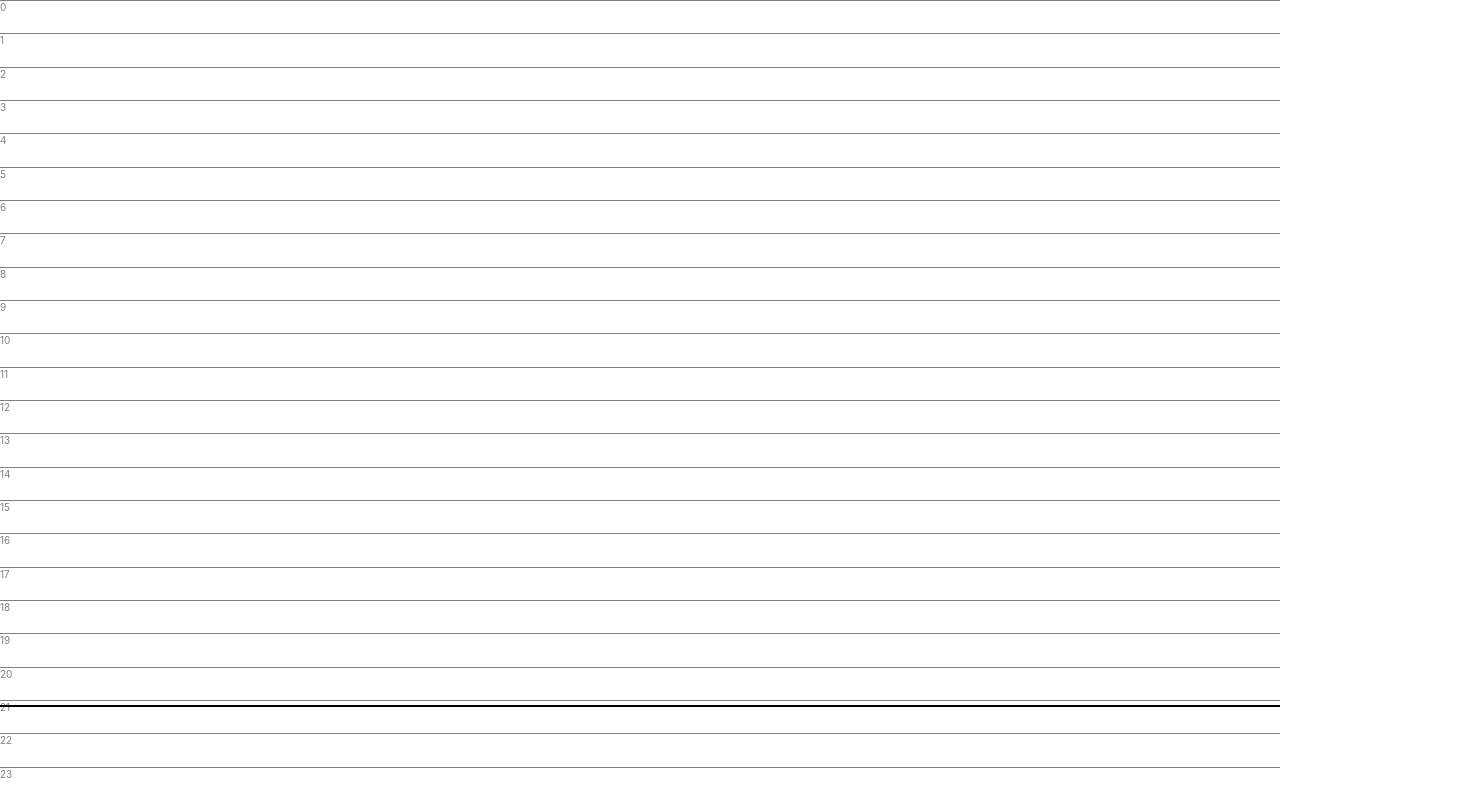
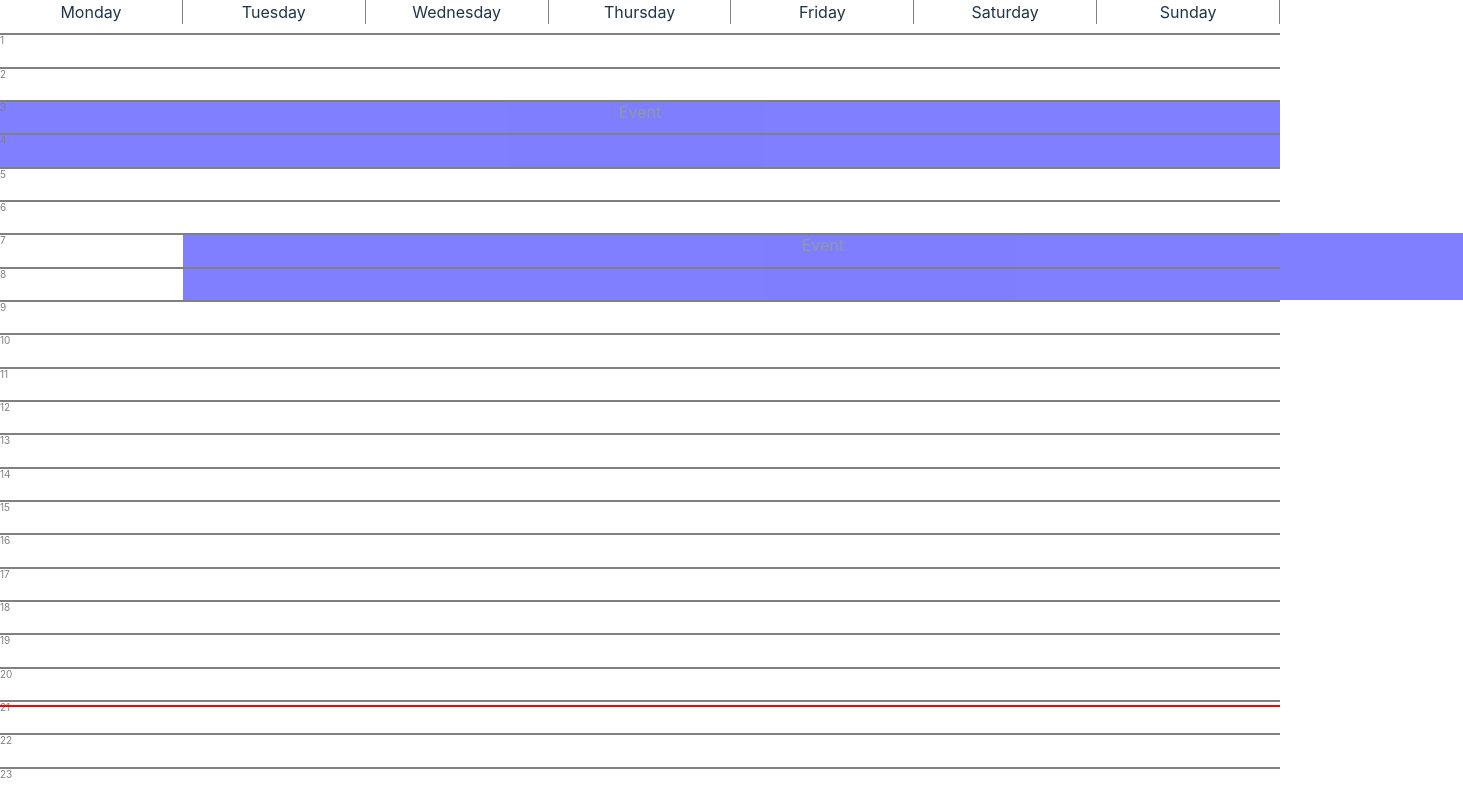
Before and after one commit to BogdanYarotsky/calendar, a React (Vite) app: page / in a window 1280 px wide. Shown: the whole page, 1463 px wide, since content can reach past the window. Built offline with nearby package versions, Linux system fonts and the light colour scheme.

Commit message:
WIP - weekdays

```diff
--- a/src/App.css
+++ b/src/App.css
@@ -1,33 +1,40 @@
 .container {
-  position: relative;
   width: 100vw; /* Full viewport width */
   height: 100vh;
-  overflow: hidden;
 }
 
 .moving-line {
   position: absolute;
-  top: 0; /* This will be overridden by React */
   left: 0;
   right: 0;
   height: 2px;
-  background-color: black;
+  background-color: red;
 }
 
 .hour-line {
   position: absolute;
   left: 0;
   right: 0;
-  height: 1px;
+  height: 2px;
   background-color: grey;
   color: grey;
   font-size: 10px;
 }
 
-.hour-line::before {
-  content: attr(data-hour);
+.weekday-container {
+  display: flex;
+  justify-content: space-between;
+}
+
+.weekday-column {
+  flex: 1;
+  border-right: 1px solid grey;
+  text-align: center;
+}
+
+.event-block {
   position: absolute;
-  right: 5px;
-  bottom: 50%;
-  transform: translateY(50%);
+  width: 100%;
+  background-color: blue;
+  opacity: 0.5;
 }
--- a/src/App.tsx
+++ b/src/App.tsx
@@ -1,30 +1,53 @@
 import { useState, useEffect } from 'react';
 import './App.css';
+import { range } from './range';
 
-// array
-const range = (n: number) => Array.from({ length: n }, (_, i) => i);
-
-// math
 const getPercentage = (part: number, whole: number) => part / whole * 100;
 
-// time
-const hoursInDay = 24;
-const minutesInHour = 60;
-const secondsInMinute = 60;
-const secondsInDay = hoursInDay * minutesInHour * secondsInMinute;
-const getTotalMinutes = (date: Date) => date.getHours() * minutesInHour + date.getMinutes()
-const getTotalSeconds = (date: Date) => getTotalMinutes(date) * secondsInMinute + date.getSeconds()
+const HOURS_IN_DAY = 24;
+const MINUTES_IN_HOUR = 60;
+const SECONDS_IN_MINUTE = 60;
+const SECONDS_IN_DAY = HOURS_IN_DAY * MINUTES_IN_HOUR * SECONDS_IN_MINUTE;
+const getTotalMinutes = (date: Date) => date.getHours() * MINUTES_IN_HOUR + date.getMinutes()
+const getTotalSeconds = (date: Date) => getTotalMinutes(date) * SECONDS_IN_MINUTE + date.getSeconds()
 const getCurrentDaySecond = () => getTotalSeconds(new Date());
+
+type Weekday = "Monday" | "Tuesday" | "Wednesday" | "Thursday" | "Friday" | "Saturday" | "Sunday";
+const weekdays: Weekday[] = ["Monday", "Tuesday", "Wednesday", "Thursday", "Friday", "Saturday", "Sunday"];
+
+interface Event {
+  weekday: Weekday;
+  startHour: number;
+  endHour: number;
+}
+
+const events: Event[] = [
+  { weekday: "Monday", startHour: 3, endHour: 5 },
+  { weekday: "Tuesday", startHour: 7, endHour: 9 },
+  // Add more events...
+];
 
 const updateIntervalInMS = 1000;
 
 const HourLine = ({ hour }: { hour: number }) =>
-  <div className="hour-line" style={{ top: `${getPercentage(hour, hoursInDay)}%` }}>{hour}</div>;
+  <div className="hour-line" style={{ top: `${getPercentage(hour, HOURS_IN_DAY)}%` }}>{hour}</div>;
 
 const MovingLine = ({ second }: { second: number }) =>
-  <div className="moving-line" style={{ top: `${getPercentage(second, secondsInDay)}%` }}></div>
+  <div className="moving-line" style={{ top: `${getPercentage(second, SECONDS_IN_DAY)}%` }}></div>
 
-const App = () => {
+
+const EventBlock = ({ event }: { event: Event }) => {
+  const top = getPercentage(event.startHour, HOURS_IN_DAY);
+  const height = getPercentage(event.endHour - event.startHour, HOURS_IN_DAY);
+
+  return (
+    <div className="event-block" style={{ top: `${top}%`, height: `${height}%` }}>
+      Event
+    </div>
+  );
+};
+
+export default function App() {
   const [currentSecond, setCurrentSecond] = useState(getCurrentDaySecond());
   const updateCurrentSecond = () => setCurrentSecond(getCurrentDaySecond());
 
@@ -35,10 +58,20 @@ const App = () => {
 
   return (
     <div className="container">
-      {range(hoursInDay).map(hour => <HourLine key={hour} hour={hour} />)}
+      <div className="weekday-container">
+        {weekdays.map((weekday, i) => (
+          <div key={i} className="weekday-column">
+            {weekday}
+            {events
+              .filter(event => event.weekday === weekday)
+              .map((event, i) => (
+                <EventBlock key={i} event={event} />
+              ))}
+          </div>
+        ))}
+      </div>
+      {range(1, HOURS_IN_DAY).map(hour => <HourLine key={hour} hour={hour} />)}
       <MovingLine second={currentSecond} />
     </div>
   );
 };
-
-export default App;
--- /dev/null
+++ b/src/range.tsx
@@ -0,0 +1,9 @@
+export function range(stop: number): number[];
+export function range(start: number, stop: number): number[]
+export function range(startOrStop: number, stop?: number): number[] {
+    if (stop) {
+        return Array.from({ length: stop - startOrStop }, (_, i) => i + startOrStop);
+    }
+
+    return Array.from({ length: startOrStop }, (_, i) => i);
+}
```
